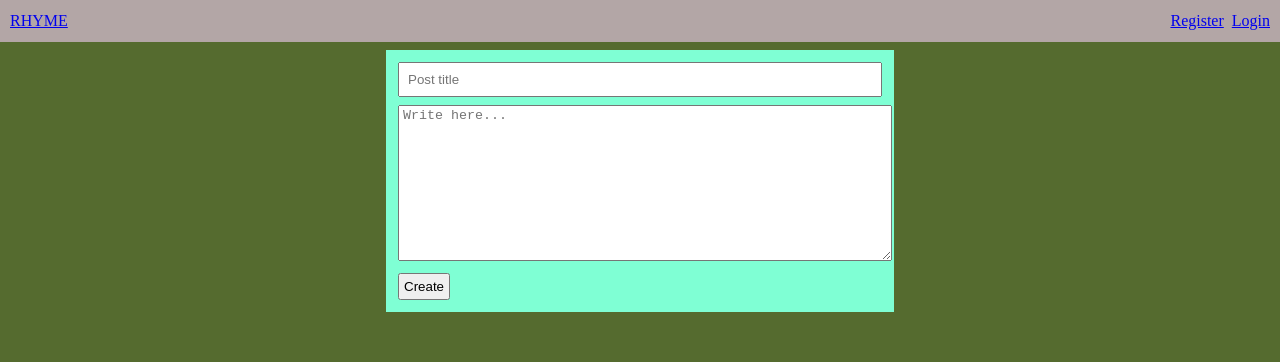
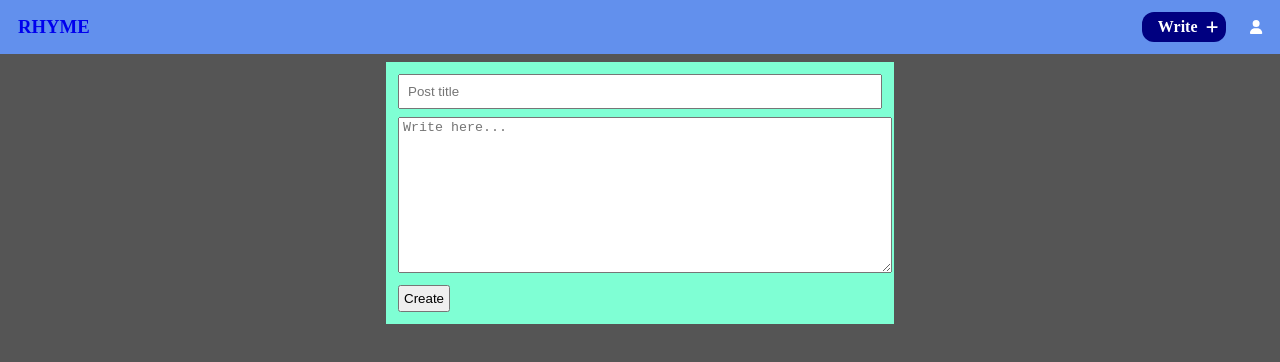
Before and after one commit to ajay020/rhyme-nextjs-app, a Next.js app: page /write_poem in a window 1280 px wide. Shown: the top 362 px of the page. Built offline with nearby package versions, Linux system fonts and the light colour scheme.

Commit message:
Style applied to home page and navbar

```diff
--- a/package.json
+++ b/package.json
@@ -9,6 +9,10 @@
     "lint": "next lint"
   },
   "dependencies": {
+    "@fortawesome/fontawesome-svg-core": "^6.3.0",
+    "@fortawesome/free-brands-svg-icons": "^6.3.0",
+    "@fortawesome/free-solid-svg-icons": "^6.3.0",
+    "@fortawesome/react-fontawesome": "^0.2.0",
     "@types/node": "18.15.0",
     "@types/react": "18.0.28",
     "@types/react-dom": "18.0.11",
--- a/src/components/Layout.tsx
+++ b/src/components/Layout.tsx
@@ -1,5 +1,5 @@
 import React, { PropsWithChildren } from "react";
-import { Navbar } from "./Navbar";
+import  Navbar  from "./Navbar";
 
 const Layout = ({ children }: PropsWithChildren) => {
   return (
--- a/src/components/Navbar.tsx
+++ b/src/components/Navbar.tsx
@@ -1,36 +1,34 @@
-import styles from "../styles/Navbar.module.css";
 import { useContext } from "react";
 import { AuthContext } from "./AuthProvider";
+import { FontAwesomeIcon } from '@fortawesome/react-fontawesome'
+import {  faAdd, faUser} from "@fortawesome/free-solid-svg-icons";
+import styles from "../styles/Navbar.module.css";
 
-export function Navbar() {
+export default function Navbar() {
   const { logout, user } = useContext(AuthContext);
 
   return (
     <div className={styles.navbar}>
-      <p className={styles.brand_title}> <a href="/"> Rhyme</a></p>
+      <h3 className={styles.brand_title}>
+        <a href="/"> Rhyme</a>
+      </h3>
 
-     { user && <p className={styles.user_name}> Hi, {user?.name}</p>}
+      <div className={styles.write_poem}>
+        <a href="/write_poem">
+          <span>Write</span>
+          <FontAwesomeIcon
+              icon={faAdd}
+              style={{ fontSize: 14, color: "white" }}
+        />
+        </a>
+      </div>
 
-      {user ? (
-        <>
-        <p>
-          <a href="/write_poem">Write Poem</a>
-        </p>
-        <p className={styles.login_btn}>
-          <a onClick={() => logout()}>Logout</a>
-        </p>
-        </>
+      <div className={styles.user_icon}>
+        <FontAwesomeIcon
+              icon={faUser}
+              style={{ fontSize: 14, color: "white" }}
+        />
+      </div>
 
-      ) : (
-        <>
-          <p className={styles.register_btn}>
-            <a href="/register">Register</a>
-          </p>
-          <p className={styles.login_btn}>
-            <a href="/login">Login</a>
-          </p>
-        </>
-      )}
-    </div>
-  );
+    </div>)
 }
--- a/src/components/Poem.tsx
+++ b/src/components/Poem.tsx
@@ -9,9 +9,7 @@ export function Poem({poem} : PropType){
     return <a href= {"/poem/" + poem._id}  className={styles.poem}>
          <div className={styles.poem_body} >
             <h3>{poem.title}</h3>
-            <hr />
-
-            <p>{poem.description}</p>
+            <p>{`${poem.description.substring(0, 60)}...`}</p>
          </div>
     </a>
 }
--- a/src/pages/_app.tsx
+++ b/src/pages/_app.tsx
@@ -1,6 +1,7 @@
 import { AuthProvider } from '@/components/AuthProvider'
 import Layout from '@/components/Layout'
 import '@/styles/globals.css'
+import '@fortawesome/fontawesome-svg-core/styles.css';
 import type { AppProps } from 'next/app'
 
 export default function App({ Component, pageProps }: AppProps) {
--- a/src/pages/index.tsx
+++ b/src/pages/index.tsx
@@ -1,8 +1,8 @@
 import Head from 'next/head'
 import { Inter } from 'next/font/google'
-import styles from '@/styles/Home.module.css'
 import { PoemType } from '@/model/Types';
 import { Poem } from '@/components/Poem';
+import styles from '@/styles/Home.module.css'
 
 const inter = Inter({ subsets: ['latin'] })
 
@@ -19,6 +19,7 @@ export default function Home({poems} : PropTypes) {
         <meta name="description" content="Generated by create next app" />
         <meta name="viewport" content="width=device-width, initial-scale=1" />
         <link rel="icon" href="/favicon.ico" />
+        {/* <link href="https://cdnjs.cloudflare.com/ajax/libs/font-awesome/6.2.1/css/all.min.css" rel="stylesheet"></link> */}
       </Head>
       <main className={styles.main}>
         {
@@ -34,7 +35,7 @@ export async function getStaticProps(){
 
     const poems = await res.json();
 
-    console.log(poems);
+    // console.log(poems);
 
     return { props: { poems } };
 }
--- a/src/styles/Home.module.css
+++ b/src/styles/Home.module.css
@@ -1,8 +1,10 @@
 .main {
   display: flex;
-  justify-content: space-evenly;
+  flex-direction: column;
+  justify-content: space-between;
+  gap: 8px;
   align-items: center;
   padding: 1rem 1rem;
-  background-color: aquamarine;
+  /* background-color: aquamarine; */
   /* min-height: 100vh; */
 }
--- a/src/styles/Navbar.module.css
+++ b/src/styles/Navbar.module.css
@@ -1,23 +1,36 @@
 .navbar {
   display: flex;
-  background-color: rgb(179, 166, 166);
-  padding: 12px 10px;
+  /* justify-content: space-between; */
+  align-items: center;
+  background-color: rgb(98, 144, 237);
+  padding: 12px 18px;
+  color: white;
 }
 
-.brand_title {
+.brand_title a {
   text-transform: uppercase;
+  text-decoration: none;
 }
 
-.user_name {
+.user_icon {
+  cursor: pointer;
+}
+
+.write_poem {
+  background-color: navy;
+  padding: 6px 8px;
+  color: white;
+  border-radius: 12px;
+  cursor: pointer;
   margin-left: auto;
+  margin-right: 24px;
+}
+.write_poem a span {
+  font-weight: 800;
   margin-right: 8px;
 }
-.register_btn {
-  margin-left: auto;
-  margin-right: 8px;
+.write_poem a {
+  color: white;
+  margin-left: 8px;
+  text-decoration: none;
 }
-.register_btn:hover,
-.login_btn:hover {
-  color: rgb(17, 176, 44);
-  cursor: pointer;
-}
--- a/src/styles/Poem.module.css
+++ b/src/styles/Poem.module.css
@@ -1,10 +1,24 @@
 .poem {
   border: 1px solid black;
-  padding: 1rem;
+  padding: 0.5rem;
   text-decoration: none;
   color: unset;
+  width: 400px;
+  text-align: center;
+  background-color: rgb(255, 255, 255);
 }
 
 .poem_body {
-  background-color: beige;
+  /* background-color: beige; */
 }
+
+.poem_body h3 {
+  margin: 4px 0;
+  text-transform: capitalize;
+}
+
+.poem_body p {
+  padding: 0;
+  margin: 2px 0;
+  white-space: pre;
+}
--- a/src/styles/SinglePoem.module.css
+++ b/src/styles/SinglePoem.module.css
@@ -1,22 +1,34 @@
 .container {
   background-color: lightslategray;
-  width: 80%;
-  /* height: 90vh; */
-  margin: 0px auto;
+  width: 400px;
+  /* height: 100vh; */
+  margin: 4px auto;
   padding: 1rem;
 }
 
 .header {
   text-align: center;
-  background-color: aquamarine;
-}
-
-.btn {
-  display: block;
+  /* background-color: aquamarine; */
 }
 
 .header h3 {
   text-transform: capitalize;
+}
+
+.header p {
+  text-transform: capitalize;
+  font-style: italic;
+  text-align: center;
+}
+
+.actions {
+  /* background-color: antiquewhite; */
+  display: flex;
+  justify-content: end;
+}
+
+.actions .btn {
+  margin: 0 4px;
 }
 
 .body {
@@ -24,4 +36,5 @@
   /* width: 50%; */
   margin: 18px auto;
   text-align: center;
+  white-space: pre;
 }
--- a/src/styles/globals.css
+++ b/src/styles/globals.css
@@ -4,5 +4,5 @@
 }
 
 body {
-  background-color: darkolivegreen;
+  background-color: rgb(85, 85, 85);
 }
```
Also changed, not shown: src/pages/poem/[poemId].tsx (+47 -40 lines), 1 other file (tests, documents, lock files or other folders).
